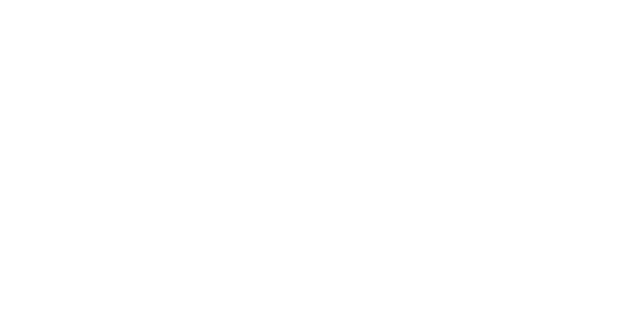
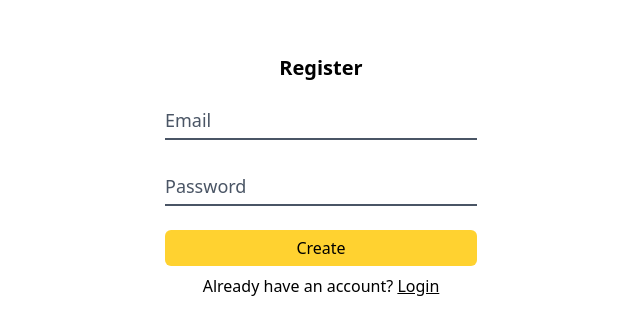
Before and after one commit to Code-W-Gab/Quizzer, a React (Vite) app in the folder Frontend/: page /Auth/Registration in a window 1280 px wide. Before the commit this address had no page. Shown: the part 224-558 px from the top of the page, without its empty margins (319-959 px from the left). Built offline with nearby package versions, Linux system fonts and the light colour scheme.

Commit message:
Add Login and Register Page

```diff
--- a/Frontend/src/App.jsx
+++ b/Frontend/src/App.jsx
@@ -3,12 +3,14 @@
 import QuizzesPage from "./pages/Quizzes/QuizzesPage"
 import ShowQuizPage from "./pages/Quizzes/ShowQuizPage"
 import ExamTimePage from "./pages/Exam/ExamTimePage"
+import LoginPage from "./pages/Auth/LoginPage"
+import RegisterPage from "./pages/Auth/RegisterPage"
 
 export default function App() {
   return(
     <main className="min-h-screen bg-white dark:bg-gray-900 transition-colors">
       <Routes>
-        <Route path="/" element={<Navigate to='/Exam'/>}/>
+          <Route path="/" element={<Navigate to={"/Auth/Login"}/>}/>
         {/* Exam Page */}
         <Route>
           <Route path="/Exam" element={<ExamPage/>}/>
@@ -19,6 +21,11 @@
           <Route path="/Quizzes" element={<QuizzesPage/>}/>
           <Route path="/Quizzes/:name/:id" element={<ShowQuizPage/>}/>
         </Route>
+        {/* Auth Page */}
+        <Route>
+          <Route path="/Auth/Login" element={<LoginPage/>}/>
+          <Route path="/Auth/Registration" element={<RegisterPage/>}/>
+        </Route>
       </Routes>
     </main>
   )
--- /dev/null
+++ b/Frontend/src/components/Auth/Login.jsx
@@ -0,0 +1,49 @@
+import { Link } from "react-router-dom";
+
+export default function Login() {
+  return(
+    <main className="flex items-center justify-center min-h-screen">
+      <div className="bg-white p-6 w-90 rounded-md">
+        <h1 className="text-center text-xl font-bold mb-4">Login</h1>
+        <div className="relative mb-6">
+          <input
+            className="border-b-2 w-full pt-4 pb-1 border-b-gray-600  text-sm focus:outline-none peer placeholder-transparent
+                    focus:border-green-600 "
+            type="text"
+            placeholder="Email"
+            id="email"
+          />
+          <label
+            htmlFor="email"
+            className="absolute left-0 -top-3 text-xs md:text-sm text-gray-600  transition-all
+                       peer-placeholder-shown:text-lg peer-placeholder-shown:top-2
+                       peer-focus:-top-3 peer-focus:text-sm peer-focus:text-green-600"
+          >
+            Email
+          </label>
+        </div>
+        <div className="relative mb-6">
+          <input
+            className="border-b-2 w-full pt-4 pb-1 border-b-gray-600  text-sm focus:outline-none peer placeholder-transparent
+                    focus:border-green-600 "
+            type="text"
+            placeholder="Password"
+            id="pass"
+          />
+          <label
+            htmlFor="pass"
+            className="absolute left-0 -top-3 text-xs md:text-sm text-gray-600  transition-all
+                       peer-placeholder-shown:text-lg peer-placeholder-shown:top-2
+                       peer-focus:-top-3 peer-focus:text-sm peer-focus:text-green-600"
+          >
+            Password
+          </label>
+        </div>
+        <div>
+          <button className="bg-amber-300 w-full rounded-md py-1.5 mb-2">Login</button>
+          <p className="text-center">Don't have an account? <Link to={"/Auth/Registration"} className="underline">Register</Link></p>
+        </div>
+      </div>
+    </main>
+  )
+}
--- /dev/null
+++ b/Frontend/src/components/Auth/Register.jsx
@@ -0,0 +1,49 @@
+import { Link } from "react-router-dom"
+
+export default function Register() {
+  return(
+    <main className="flex items-center justify-center min-h-screen">
+      <div className="bg-white p-6 w-90 rounded-md">
+        <h1 className="text-center text-xl font-bold mb-4">Register</h1>
+        <div className="relative mb-6">
+          <input
+            className="border-b-2 w-full pt-4 pb-1 border-b-gray-600  text-sm focus:outline-none peer placeholder-transparent
+                    focus:border-green-600 "
+            type="text"
+            placeholder="Email"
+            id="email"
+          />
+          <label
+            htmlFor="email"
+            className="absolute left-0 -top-3 text-xs md:text-sm text-gray-600  transition-all
+                       peer-placeholder-shown:text-lg peer-placeholder-shown:top-2
+                       peer-focus:-top-3 peer-focus:text-sm peer-focus:text-green-600"
+          >
+            Email
+          </label>
+        </div>
+        <div className="relative mb-6">
+          <input
+            className="border-b-2 w-full pt-4 pb-1 border-b-gray-600  text-sm focus:outline-none peer placeholder-transparent
+                    focus:border-green-600 "
+            type="text"
+            placeholder="Password"
+            id="pass"
+          />
+          <label
+            htmlFor="pass"
+            className="absolute left-0 -top-3 text-xs md:text-sm text-gray-600  transition-all
+                       peer-placeholder-shown:text-lg peer-placeholder-shown:top-2
+                       peer-focus:-top-3 peer-focus:text-sm peer-focus:text-green-600"
+          >
+            Password
+          </label>
+        </div>
+        <div>
+          <button className="bg-amber-300 w-full rounded-md py-1.5 mb-2">Create</button>
+          <p className="text-center">Already have an account? <Link to={"/Auth/Login"} className="underline">Login</Link></p>
+        </div>
+      </div>
+    </main>
+  )
+}
--- a/Frontend/src/components/Exam/ExamList.jsx
+++ b/Frontend/src/components/Exam/ExamList.jsx
@@ -13,7 +13,7 @@
           onClick={() => setIsModalOpen(true)}
           className="cursor-auto font-semibold bg-gray-300 dark:bg-gray-600 dark:text-white rounded-md p-4 hover:bg-green-500 hover:text-white"
           >
-          <div className="flex items-center ga  -4">
+          <div className="flex items-center gap-4">
             <FolderClosed />
             <p>Quizzes</p>
           </div>
--- /dev/null
+++ b/Frontend/src/pages/Auth/LoginPage.jsx
@@ -0,0 +1,7 @@
+import Login from "../../components/Auth/Login";
+
+export default function LoginPage() {
+  return(
+    <Login/>
+  )
+}
--- /dev/null
+++ b/Frontend/src/pages/Auth/RegisterPage.jsx
@@ -0,0 +1,7 @@
+import Register from "../../components/Auth/Register";
+
+export default function RegisterPage() {
+  return(
+    <Register/>
+  )
+}
```
Also changed, not shown: 1 other file (tests, documents, lock files or other folders).
